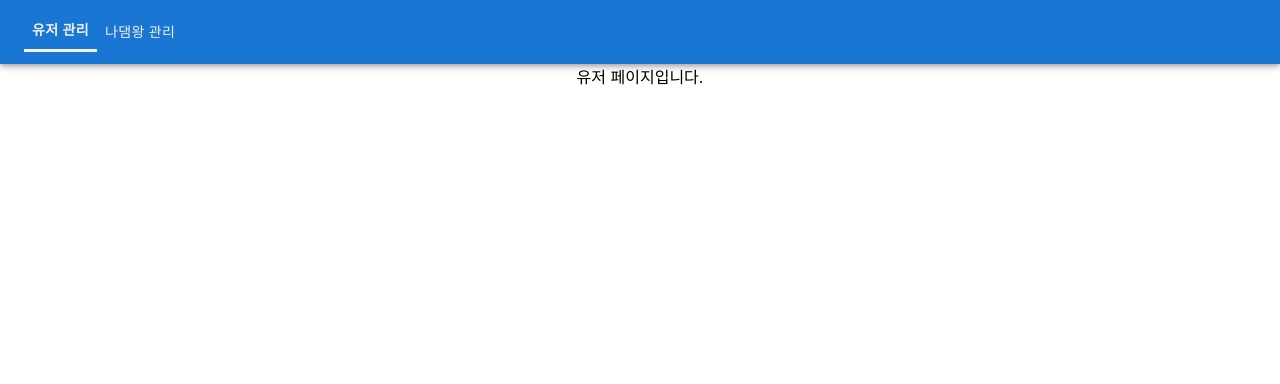
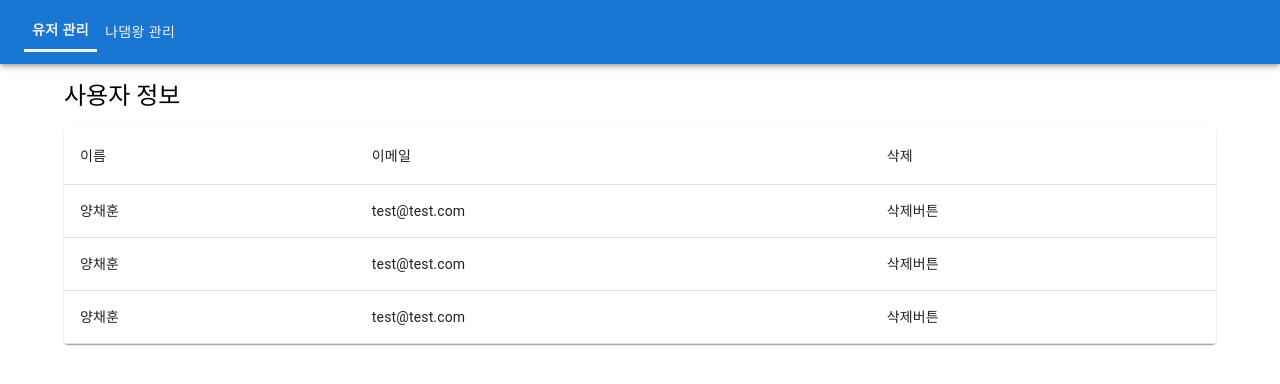
Before and after one commit to Chamy619/Friend-Wiki-Admin, a React (Create React App) app: page /user in a window 1280 px wide. Shown: the top 384 px of the page. Built offline with nearby package versions, Linux system fonts and the light colour scheme.

Commit message:
:sparkles: 유저 관리 컴포넌트 생성

```diff
--- /dev/null
+++ b/src/components/common/Title.jsx
@@ -0,0 +1,11 @@
+import Typography from '@mui/material/Typography';
+
+function Title({ text }) {
+  return (
+    <Typography variant="h5" sx={{ marginTop: '16px', marginBottom: '16px' }}>
+      {text}
+    </Typography>
+  );
+}
+
+export default Title;
--- /dev/null
+++ b/src/components/user/UserTable.jsx
@@ -0,0 +1,42 @@
+import Table from '@mui/material/Table';
+import TableBody from '@mui/material/TableBody';
+import TableCell from '@mui/material/TableCell';
+import TableContainer from '@mui/material/TableContainer';
+import TableHead from '@mui/material/TableHead';
+import TableRow from '@mui/material/TableRow';
+import Paper from '@mui/material/Paper';
+
+function UserTable() {
+  return (
+    <TableContainer component={Paper}>
+      <Table>
+        <TableHead>
+          <TableRow>
+            <TableCell>이름</TableCell>
+            <TableCell>이메일</TableCell>
+            <TableCell>삭제</TableCell>
+          </TableRow>
+        </TableHead>
+        <TableBody>
+          <TableRow>
+            <TableCell>양채훈</TableCell>
+            <TableCell>test@test.com</TableCell>
+            <TableCell>삭제버튼</TableCell>
+          </TableRow>
+          <TableRow>
+            <TableCell>양채훈</TableCell>
+            <TableCell>test@test.com</TableCell>
+            <TableCell>삭제버튼</TableCell>
+          </TableRow>
+          <TableRow>
+            <TableCell>양채훈</TableCell>
+            <TableCell>test@test.com</TableCell>
+            <TableCell>삭제버튼</TableCell>
+          </TableRow>
+        </TableBody>
+      </Table>
+    </TableContainer>
+  );
+}
+
+export default UserTable;
--- a/src/pages/UserPage.jsx
+++ b/src/pages/UserPage.jsx
@@ -1,10 +1,13 @@
 import HeaderContainer from '../containers/common/HeaderContainer';
+import UserTable from '../components/user/UserTable';
+import Title from '../components/common/Title';
 
 function UserPage() {
   return (
-    <div>
+    <div style={{ width: '100%' }}>
       <HeaderContainer />
-      유저 페이지입니다.
+      <Title text="사용자 정보" />
+      <UserTable />
     </div>
   );
 }
```
